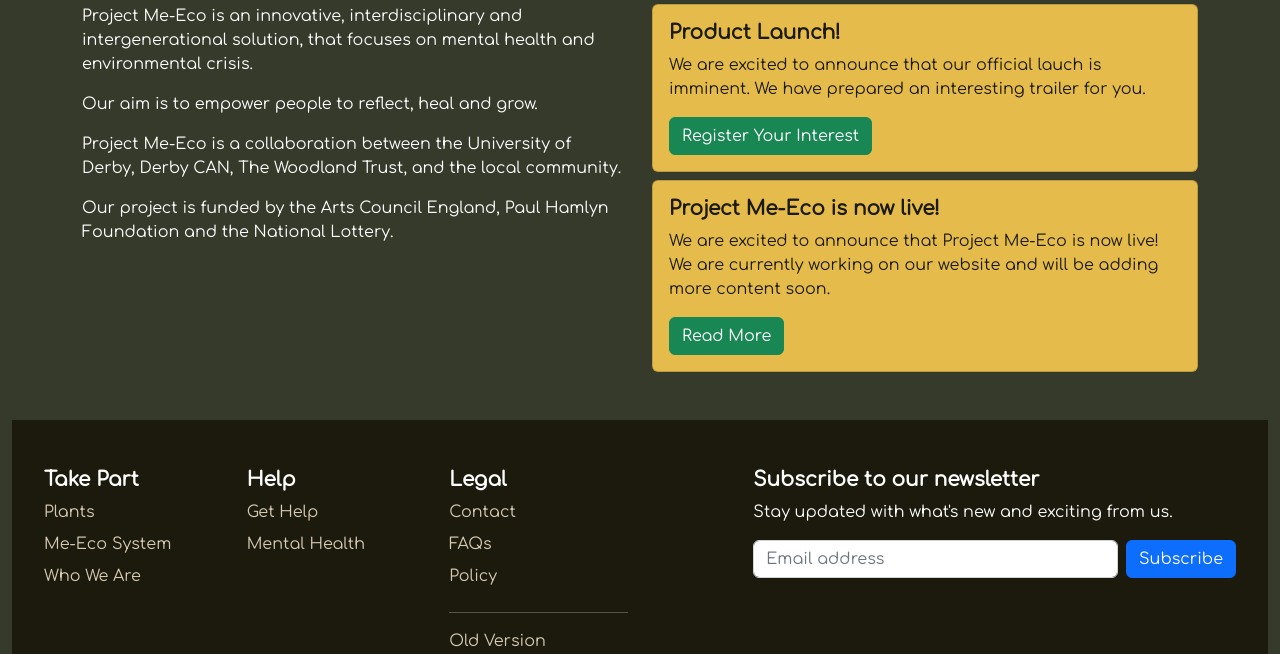
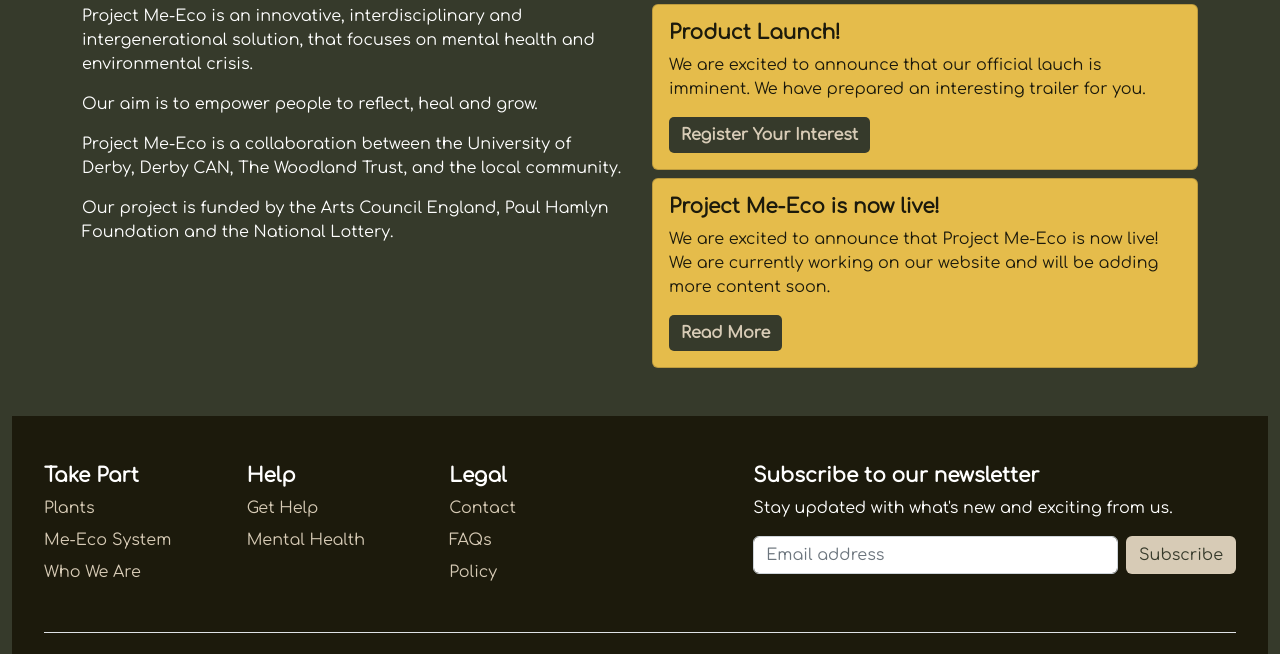
Before and after one commit to dhee-tree/Project_Me-Eco, a plain HTML site: page index.html in a window 1280 px wide. Shown: the part 1135-1789 px from the top of the page. Drawn offline with nearby package versions, Linux system fonts and the light colour scheme; a script that the page names is missing.

Commit message:
Updated btns
Updated btns colours and removed old and beta pages

```diff
--- a/index.html
+++ b/index.html
@@ -66,7 +66,7 @@
           <div class="hero-text">
             <h1>Project Me-Eco</h1>
             <p>Empowering people to reflect, heal and grow.</p>
-            <a href="#sponsors" class="btn btn-success">Read More</a>
+            <a href="#sponsors" class="btn eco-btn-revert">Read More</a>
           </div>
         </div>
       </div>
@@ -112,14 +112,14 @@
               <div class="card-body">
                 <h5 class="card-title">Product Launch!</h5>
                 <p class="card-text">We are excited to announce that our official lauch is imminent. We have prepared an interesting trailer for you.</p>
-                <a href="#" class="btn btn-success">Register Your Interest</a>
+                <a href="#" class="btn eco-btn">Register Your Interest</a>
               </div>
             </div>
             <div class="card">
               <div class="card-body">
                 <h5 class="card-title">Project Me-Eco is now live!</h5>
                 <p class="card-text">We are excited to announce that Project Me-Eco is now live! We are currently working on our website and will be adding more content soon.</p>
-                <a href="#" class="btn btn-success">Read More</a>
+                <a href="#" class="btn eco-btn">Read More</a>
               </div>
             </div>
           </div>
@@ -157,9 +157,6 @@
             <li class="nav-item mb-2"><a href="#" class="nav-link p-0 footer-links">Contact</a></li>
             <li class="nav-item mb-2"><a href="#" class="nav-link p-0 footer-links">FAQs</a></li>
             <li class="nav-item mb-2"><a href="#" class="nav-link p-0 footer-links">Policy</a></li>
-            <hr>
-            <li class="nav-item mb-2"><a href="old.html" class="nav-link p-0 footer-links">Old Version</a></li>
-            <li class="nav-item mb-2"><a href="beta.html" class="nav-link p-0 footer-links">Beta</a></li>
           </ul>
         </div>
 
@@ -170,7 +167,7 @@
             <div class="d-flex flex-column flex-sm-row w-100 gap-2">
               <label for="newsletter1" class="visually-hidden">Email address</label>
               <input id="newsletter1" type="text" class="form-control" placeholder="Email address">
-              <button class="btn btn-primary" type="button">Subscribe</button>
+              <button class="btn eco-btn-revert" type="button">Subscribe</button>
             </div>
           </form>
         </div>
```
Also changed, not shown: health.html (+1 -4 lines), plants.html (+1 -4 lines), who.html (+1 -4 lines).
